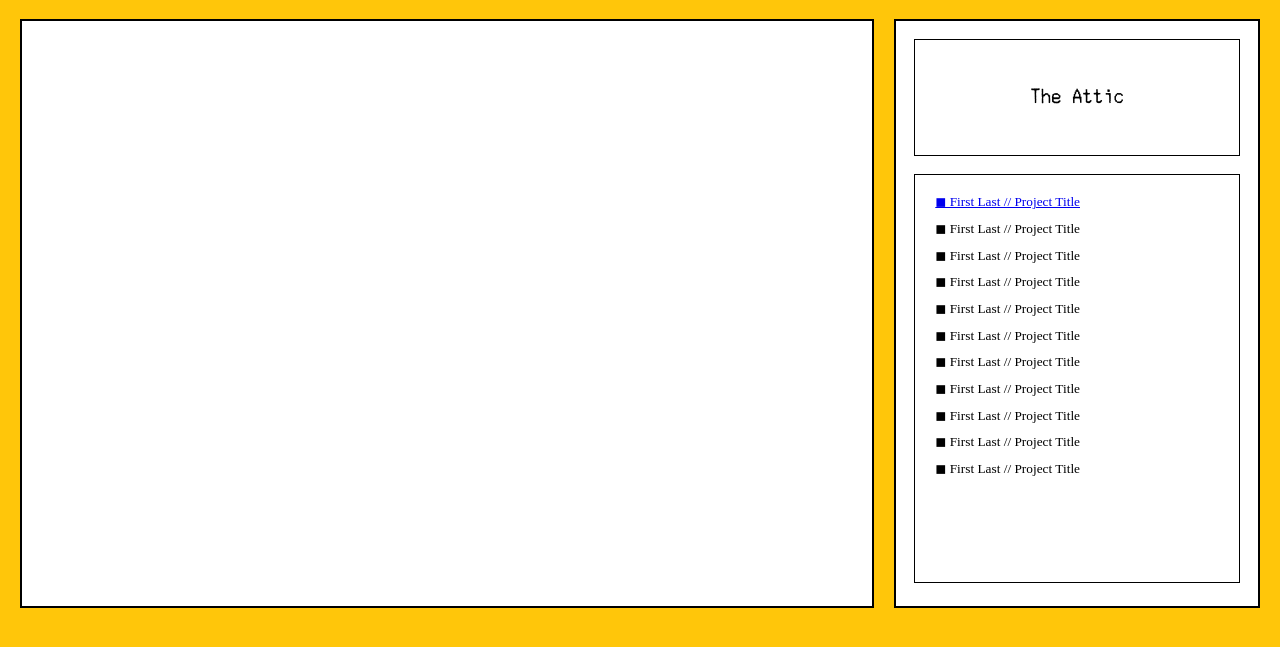
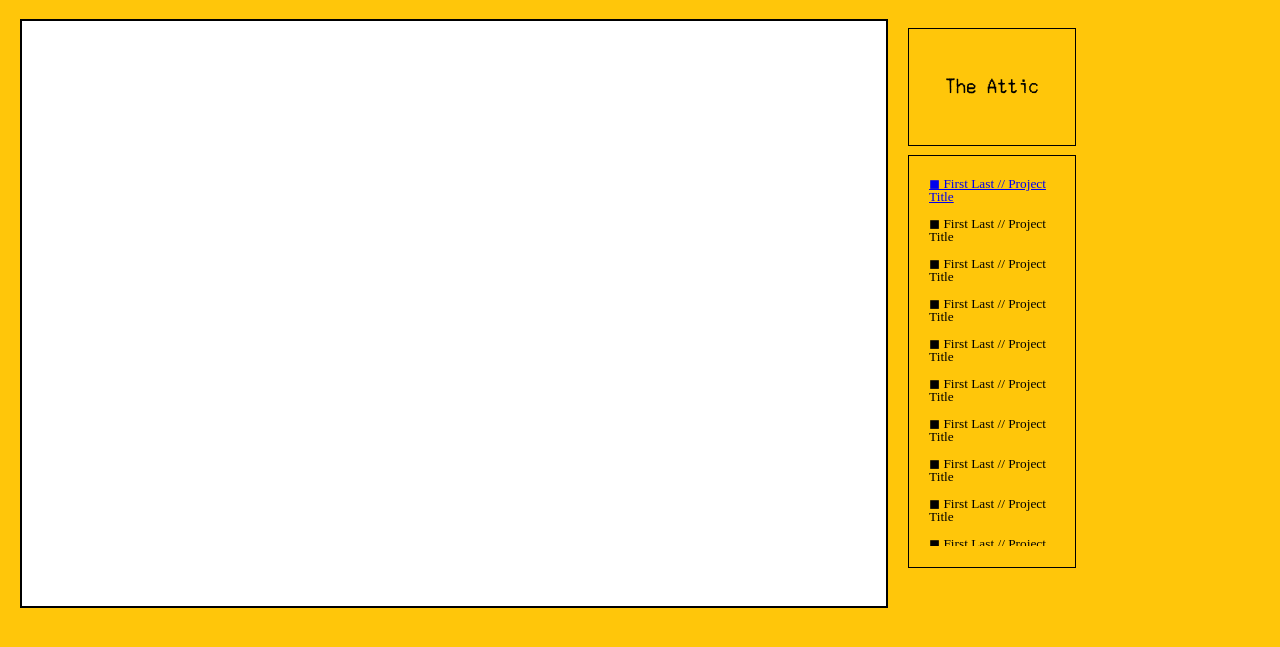
Before and after one commit to inoxprk/2024-GDES-Senior-Exhibition, a plain HTML site: page attic.html in a window 1280 px wide. Shown: the part 71-718 px from the top of the page. Drawn offline with Linux system fonts and the light colour scheme; files whose address does not match are found by name; a web font is replaced by a local one.

Commit message:
deleted text wrapper sidebox

```diff
--- a/rooms.css
+++ b/rooms.css
@@ -252,7 +252,7 @@ body {
 
 /* right text box */
 
-.text-wrapper {
+/* .text-wrapper {
     background-color:white;
     width: 30%;
     height: 46vw;
@@ -263,7 +263,7 @@ body {
     flex-direction: column;
     align-items: center;
 
-}
+} */
 
 .room-name {
     width: 90%;
```
